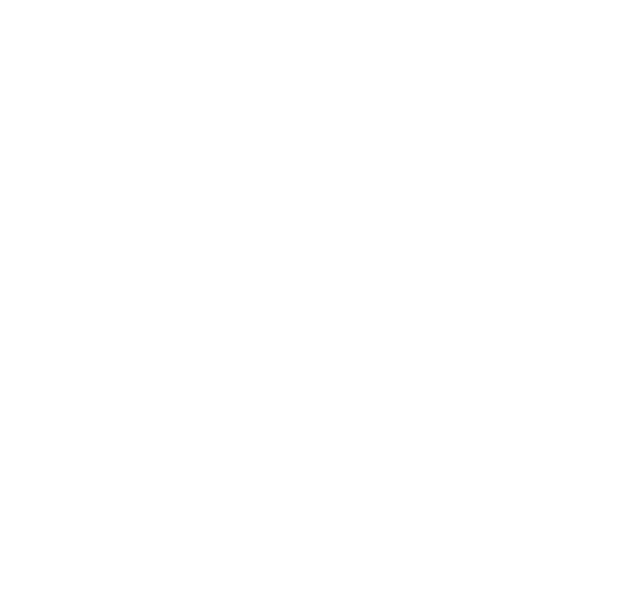
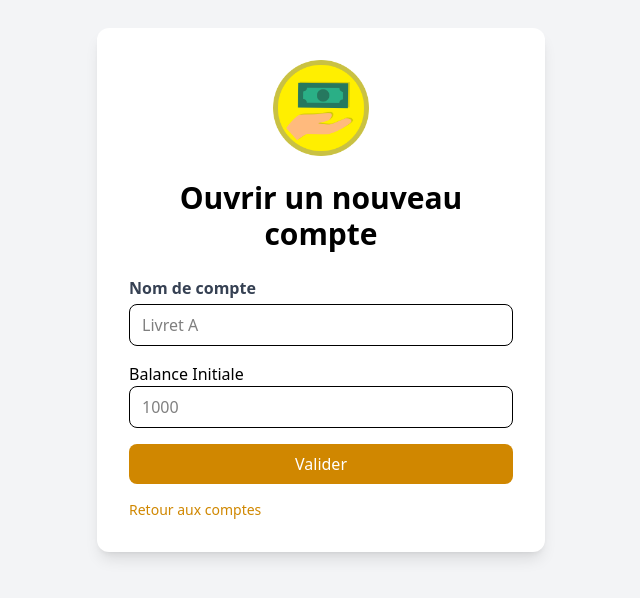
Before and after one commit to vicbenham/banking-app, an Angular app: page /account in a window 1280 px wide. Before the commit this address led to /. Shown: the part 110-708 px from the top of the page, without its empty margins (319-959 px from the left). Built offline with nearby package versions, Linux system fonts and the light colour scheme.

Commit message:
implemented accounts posting and getting

```diff
--- /dev/null
+++ b/src/app/account.component/account.component.html
@@ -0,0 +1,51 @@
+<div class="min-h-screen flex items-center justify-center bg-gray-100 px-4">
+  <div class="bg-white p-8 rounded-xl shadow-lg w-full max-w-md">
+    <img src="assets/bank-logo.png" alt="logo de la banque" class="w-24 mx-auto mb-6" />
+
+    <!-- Titre -->
+    <h2 class="text-2xl md:text-3xl font-bold text-center mb-6">
+      Ouvrir un nouveau compte
+    </h2>
+
+    <form [formGroup]="accountForm" (ngSubmit)="create()" class="space-y-4">
+
+      <!-- Champ label du compte -->
+      <div>
+        <label for="label" class="block text-gray-700 font-semibold mb-1">Nom de compte </label>
+        <input
+          type="text"
+          id="label"
+          formControlName="label"
+          placeholder="Livret A"
+          class="w-full border rounded-lg px-3 py-2 focus:ring-2 focus:ring-yellow-400 focus:border-yellow-400 outline-none">
+      </div>
+
+
+      <!-- Champ balance initiale -->
+      <div>
+        <label for="initialBalance">Balance Initiale </label>
+        <div class="flex items-center gap-2">
+          <input
+            type="number"
+            id="initialBalance"
+            formControlName="initialBalance"
+            placeholder="1000"
+            class="w-full border rounded-lg px-3 py-2 focus:ring-2 focus:ring-yellow-400 focus:border-yellow-400 outline-none">
+        </div>
+      </div>
+
+      <button
+        type="submit"
+        [disabled]="accountForm.invalid"
+        class="w-full bg-yellow-600 text-white py-2 rounded-lg font-medium hover:bg-yellow-700 active:bg-yellow-800 focus:outline-none focus:ring-2 focus:ring-yellow-400 transition">
+        Valider
+      </button>
+
+      <p class="text-black-600 text-sm">
+       <a routerLink="/" class="text-yellow-600 hover:underline text-yellow-600">Retour aux comptes</a>
+      </p>
+
+
+    </form>
+  </div>
+</div>
--- /dev/null
+++ b/src/app/account.component/account.component.ts
@@ -0,0 +1,38 @@
+import { Component } from '@angular/core';
+import {FormBuilder, FormGroup, FormsModule, ReactiveFormsModule, Validators} from "@angular/forms";
+import {Router, RouterLink} from "@angular/router";
+import {AccountService} from './account.service';
+
+@Component({
+  selector: 'app-account.component',
+    imports: [
+        FormsModule,
+        ReactiveFormsModule,
+        RouterLink
+    ],
+  templateUrl: './account.component.html',
+  styleUrl: './account.component.css',
+})
+export class AccountComponent {
+  accountForm: FormGroup;
+
+  constructor(
+    private fb: FormBuilder,
+    private accSer: AccountService,
+    private router: Router
+  ) {
+    this.accountForm = this.fb.group({
+      label: ['', Validators.required],
+      initialBalance: ['', [Validators.required, Validators.maxLength(9)]]
+    });
+  }
+
+  create() {
+    if (this.accountForm.invalid) return;
+
+    this.accSer.createAccount(this.accountForm.value).subscribe({
+      next: () => this.router.navigate(['/']),
+      error: () => console.log('ERROR'),
+    });
+  }
+}
--- /dev/null
+++ b/src/app/account.component/account.service.ts
@@ -0,0 +1,27 @@
+import { Injectable } from '@angular/core';
+import {HttpClient, HttpHeaders} from '@angular/common/http';
+import {AuthService} from '../login.service/auth.service';
+import {Account} from '../models/account';
+
+
+@Injectable({ providedIn: 'root' })
+export class AccountService {
+  private base = 'https://coding-bank.fly.dev';
+
+  constructor(
+    private http: HttpClient,
+    private auth: AuthService
+  ) {}
+
+  createAccount(body: {initialBalance: number, label: string}) {
+    const user = this.auth.getUser()
+    const headers = new HttpHeaders({Authorization: `Bearer ${user?.token}`})
+    return this.http.post(`${this.base}/accounts`, body, { headers })
+  }
+
+  getAccounts() {
+    const user = this.auth.getUser()
+    const headers = new HttpHeaders({Authorization: `Bearer ${user?.token}`})
+    return this.http.get<Account[]>(`${this.base}/accounts`, { headers })
+  }
+}
--- a/src/app/app.routes.ts
+++ b/src/app/app.routes.ts
@@ -4,6 +4,7 @@ import {LoginComponent} from './login.component/login.component';
 import {TransactionComponent} from './transaction.component/transaction.component';
 import {RegisterComponent} from './register.component/register.component';
 import {HomeComponent} from './home.component/home.component';
+import {AccountComponent} from './account.component/account.component';
 
 export const routes: Routes = [{
   path: '',
@@ -20,4 +21,7 @@ export const routes: Routes = [{
 }, {
   path: 'infos',
   component: InfosComponent
+}, {
+  path: 'account',
+  component: AccountComponent
 }];
--- a/src/app/home.component/home.component.html
+++ b/src/app/home.component/home.component.html
@@ -19,9 +19,9 @@
               class="w-full rounded-lg border border-gray-200 bg-white px-3 py-2 text-sm text-gray-800
                      focus:outline-none focus:ring-2 focus:ring-blue-500"
             >
-            <option> {{ user()?.name }} </option>
-            <option>Compte 2</option>
-            <option>Compte 3</option>
+              @for (acc of signalAccounts(); track acc.id) {
+                <option [value]="acc.id">{{ acc.label }}</option>
+              }
             </select>
         </div>
       </div>
@@ -59,13 +59,14 @@
         </button>
 
         <button
+          routerLink="/account"
           type="button"
-          class="w-full rounded-lg border border-gray-200 bg-white px-4 py-2 text-sm font-medium text-gray-800
-                 hover:bg-gray-50 active:bg-gray-100
+          class="w-full rounded-lg bg-blue-600 px-4 py-2 text-sm font-medium text-white
+                 hover:bg-blue-700 active:bg-blue-800
                  focus:outline-none focus:ring-2 focus:ring-blue-500 focus:ring-offset-2
                  transition"
         >
-          Bouton 3
+          Ouvrir un compte
         </button>
       </div>
     </div>
--- a/src/app/home.component/home.component.ts
+++ b/src/app/home.component/home.component.ts
@@ -1,18 +1,27 @@
-import { Component, signal } from '@angular/core';
+import {Component, inject, signal} from '@angular/core';
 import { AuthService } from '../login.service/auth.service';
 import { User } from '../models/user';
+import {RouterLink} from '@angular/router';
+import {AccountService} from '../account.component/account.service';
+import {toSignal} from '@angular/core/rxjs-interop';
 
 @Component({
   selector: 'app-home',
   standalone: true,
-  imports: [],
+  imports: [
+    RouterLink,
+  ],
   templateUrl: './home.component.html',
   styleUrls: ['./home.component.css'],
 })
 export class HomeComponent {
   user = signal<User | undefined>(undefined);
+  private accountService = inject(AccountService)
+  signalAccounts = toSignal(this.accountService.getAccounts())
 
-  constructor(private auth: AuthService) {
+  constructor(
+    private auth: AuthService,
+  ) {
     this.user.set(this.auth.getUser());
     console.log('USER FROM STORAGE', this.user());
   }
--- a/src/app/login.component/login.component.ts
+++ b/src/app/login.component/login.component.ts
@@ -1,7 +1,6 @@
 import { Component } from '@angular/core';
 import { FormBuilder, FormGroup, ReactiveFormsModule, Validators } from '@angular/forms';
 import { AuthService } from '../login.service/auth.service';
-import { HttpClient } from '@angular/common/http';
 import {Router, RouterLink} from '@angular/router';
 
 
@@ -20,7 +19,6 @@ export class LoginComponent {
   constructor(
     private fb: FormBuilder,
     private auth: AuthService,
-    private http: HttpClient,
     private router: Router
   ) {
     this.loginForm = this.fb.group({
--- /dev/null
+++ b/src/app/models/account.ts
@@ -0,0 +1,7 @@
+export interface Account {
+  id: string
+  balance: number
+  ownerId: string
+  label: string
+  openAt: string
+}
```
Also changed, not shown: src/app/account.component/account.component.css (added), 1 other file (tests, documents, lock files or other folders). Lines whose indentation alone changed are shown as unchanged.
